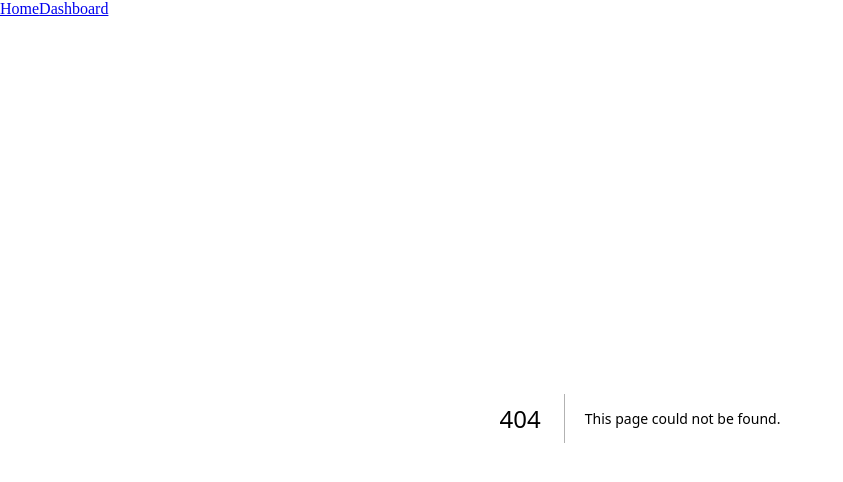
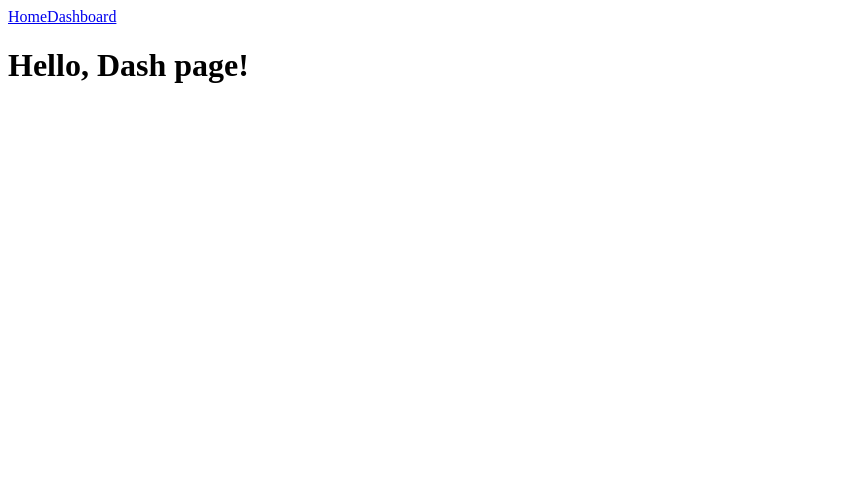
Before and after one commit to Vug-studies/next-routing-layout, a Next.js app: page /dashboard in a window 1280 px wide. Before the commit this address had no page. Shown: the top 482 px of the page, without its empty margins (0-843 px from the left). Built offline with nearby package versions, Linux system fonts and the light colour scheme.

Commit message:
feat: created DashPage

```diff
--- /dev/null
+++ b/app/dashboard/page.tsx
@@ -0,0 +1,3 @@
+export default function Dashboard() {
+  return <h1>Hello, Dash page!</h1>
+}
```
